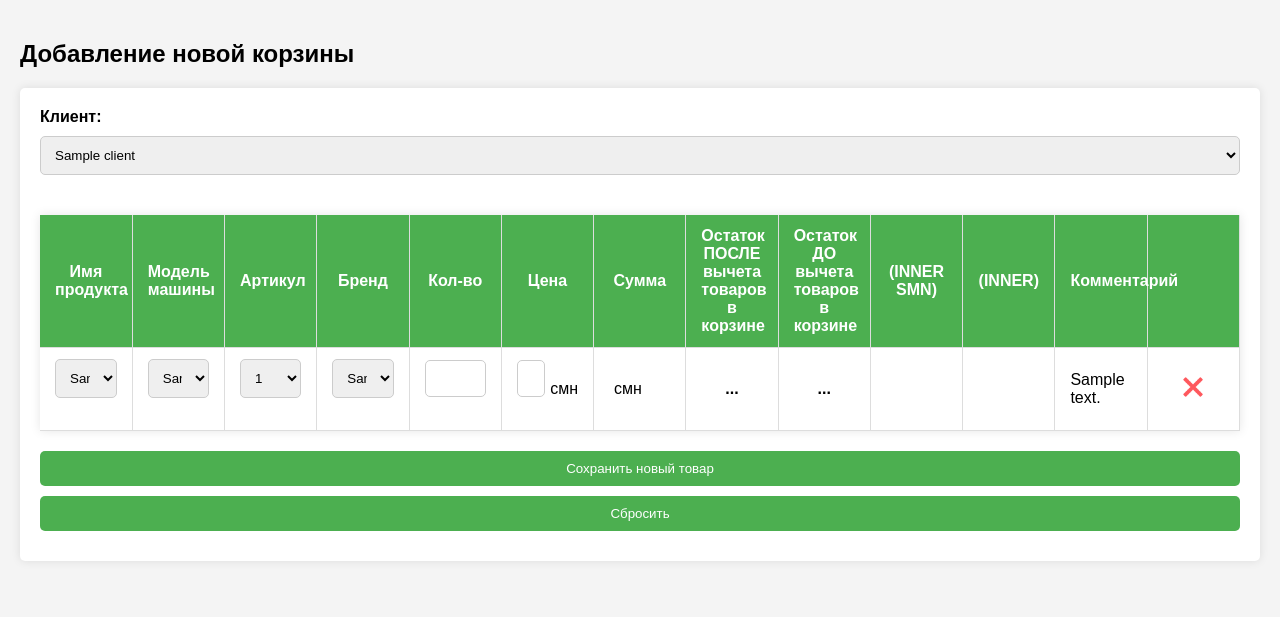
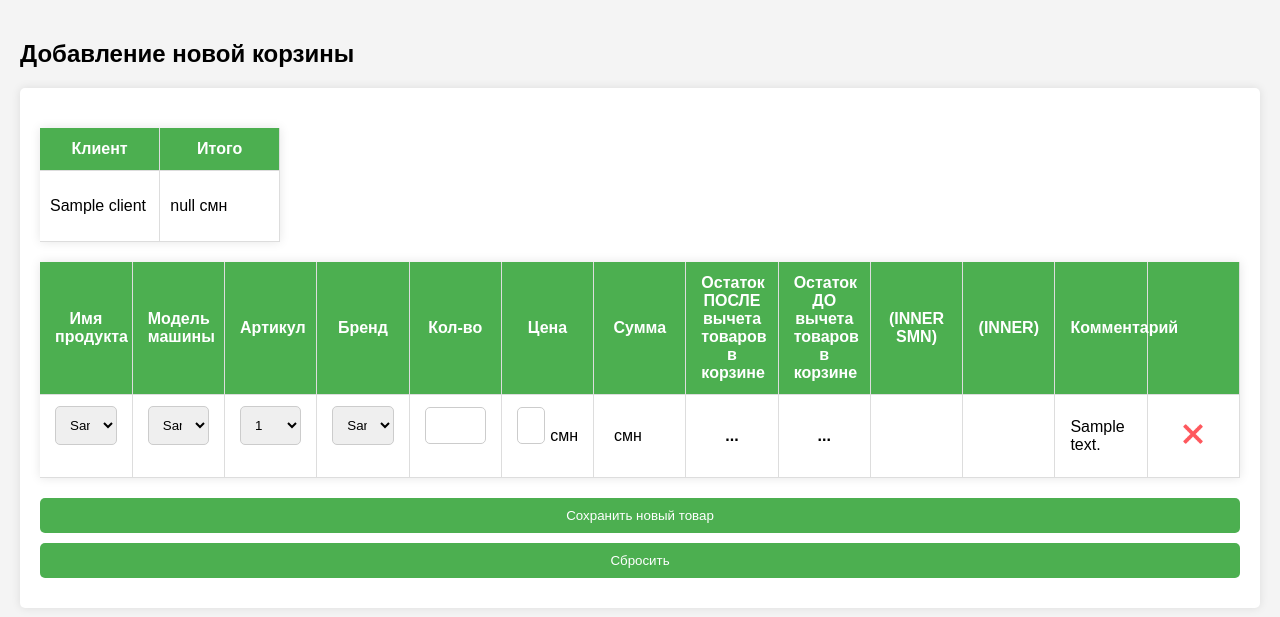
Before and after one commit to farhod-rahimov/prestige-09-24, a Spring app: page /prestige/addNewPrestigeBasket in a window 1280 px wide. Shown: the top 617 px of the page. Run offline with Thymeleaf, Linux system fonts and the light colour scheme; the template is opened without the code that fills it: most values are stand-ins (such as "Sample title", 1, 10 or a date in 2020); data that the repository does not hold is empty.

Commit message:
total sum done

```diff
--- a/src/main/webapp/WEB-INF/views/prestige/addNewPrestigeBasket.html
+++ b/src/main/webapp/WEB-INF/views/prestige/addNewPrestigeBasket.html
@@ -78,17 +78,25 @@
     <!-- Отображение сообщения об ошибке -->
     <div th:if="${error}" class="error-message" th:text="${error}"></div>
 
-    <!-- Поле для выбора клиента -->
-    <label for="clientId">Клиент:</label>
-    <select th:if="${newBasket.client != null and newBasket.client.name != null}" required>
-        <option value="constant" selected th:text="${newBasket.client.name}"></option>
-    </select>
-    <select th:unless="${newBasket.client != null and newBasket.client.name != null}"
-            th:field="*{client.id}" id="clientId" required>
-        <option th:each="client : ${allClients}" th:value="${client.id}" th:text="${client.name}">
-            Выберите покупателя
-        </option>
-    </select>
+    <table style="width: 20%; border-collapse: collapse">
+        <thead>
+            <tr>
+                <th>Клиент</th>
+                <th>Итого</th>
+
+            </tr>
+            <tr>
+                <td style="padding: 10px; width: 100px; height: 50px;">
+                    <a th:if="${newBasket.client != null and newBasket.client.name != null}" th:text="${newBasket.client.name}"></a>
+                    <select th:unless="${newBasket.client != null and newBasket.client.name != null}"
+                            th:field="*{client.id}" id="clientId" required>
+                        <option th:each="client : ${allClients}" th:value="${client.id}" th:text="${client.name}"></option>
+                    </select>
+                </td>
+                <td style="padding: 10px; width: 100px; height: 50px;" th:text="${newBasket.getTotalSum()} + ' смн'"></td>
+            </tr>
+        </thead>
+    </table>
 
     <table>
         <!-- Таблица для выбора продуктов и редактирования корзины -->
```
Also changed, not shown: src/main/java/com/prestige/controllers/prestige/ProductListManagementController.java (+12 -3 lines), src/main/java/com/prestige/models/Basket.java (+11 -1 lines).
